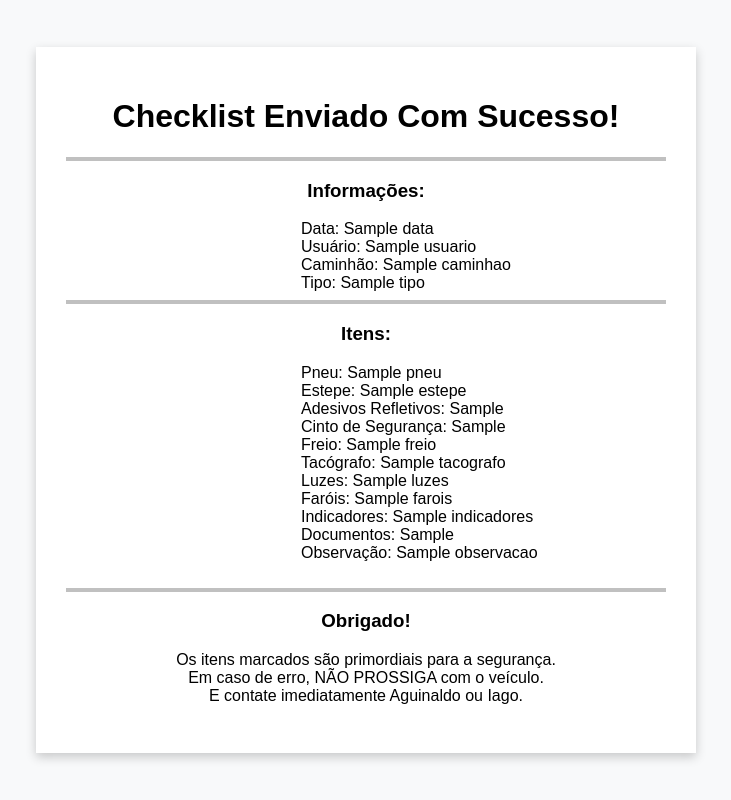
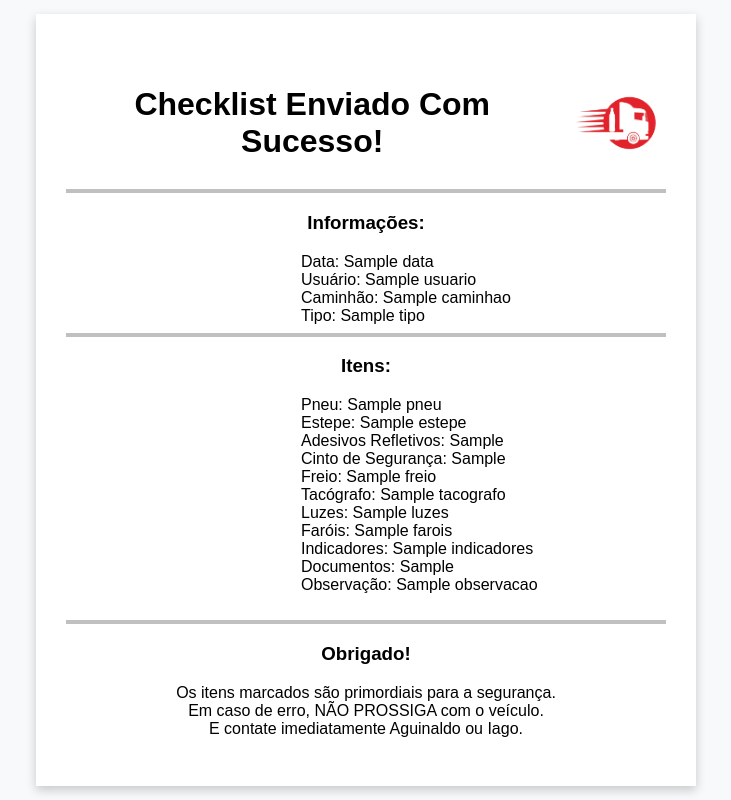
Before and after one commit to LUC4SMELLO/Checklist_Eletronico_Caminhoes, a Flask app: template templates/resultado.html in a window 1280 px wide. Shown: the whole page, without its empty margins (274-1005 px from the left). Run offline with Flask 3, Linux system fonts and the light colour scheme; the template is opened without the code that fills it: most values are stand-ins (such as "Sample title", 1, 10 or a date in 2020).

Commit message:
pequenas mudanças visuais

```diff
--- a/static/css/resultado.css
+++ b/static/css/resultado.css
@@ -7,6 +7,19 @@ body {
     align-items: center;
     min-height: 100vh;
     text-align: center; /* centraliza textos dentro do container */
+}
+
+header {
+    width: 100%;
+    display: flex;
+    align-items: center;   /* centraliza verticalmente */
+    justify-content: center; /* centraliza horizontalmente */
+    gap: 15px; /* espaço entre logo e texto */
+    margin-top: 20px;
+}
+
+header img {
+    height: 70px; /* tamanho da logo */
 }
 
 .container {
--- a/templates/resultado.html
+++ b/templates/resultado.html
@@ -11,7 +11,11 @@
 <body>
 
     <div class="container">
-        <h1>Checklist Enviado Com Sucesso!</h1>
+
+        <header>
+            <h1>Checklist Enviado Com Sucesso!</h1>
+            <img src="{{ url_for('static', filename='images/logo_dbcambui_2.png') }}" alt="Logo da Empresa">
+        </header>
 
         <hr>
 
```
